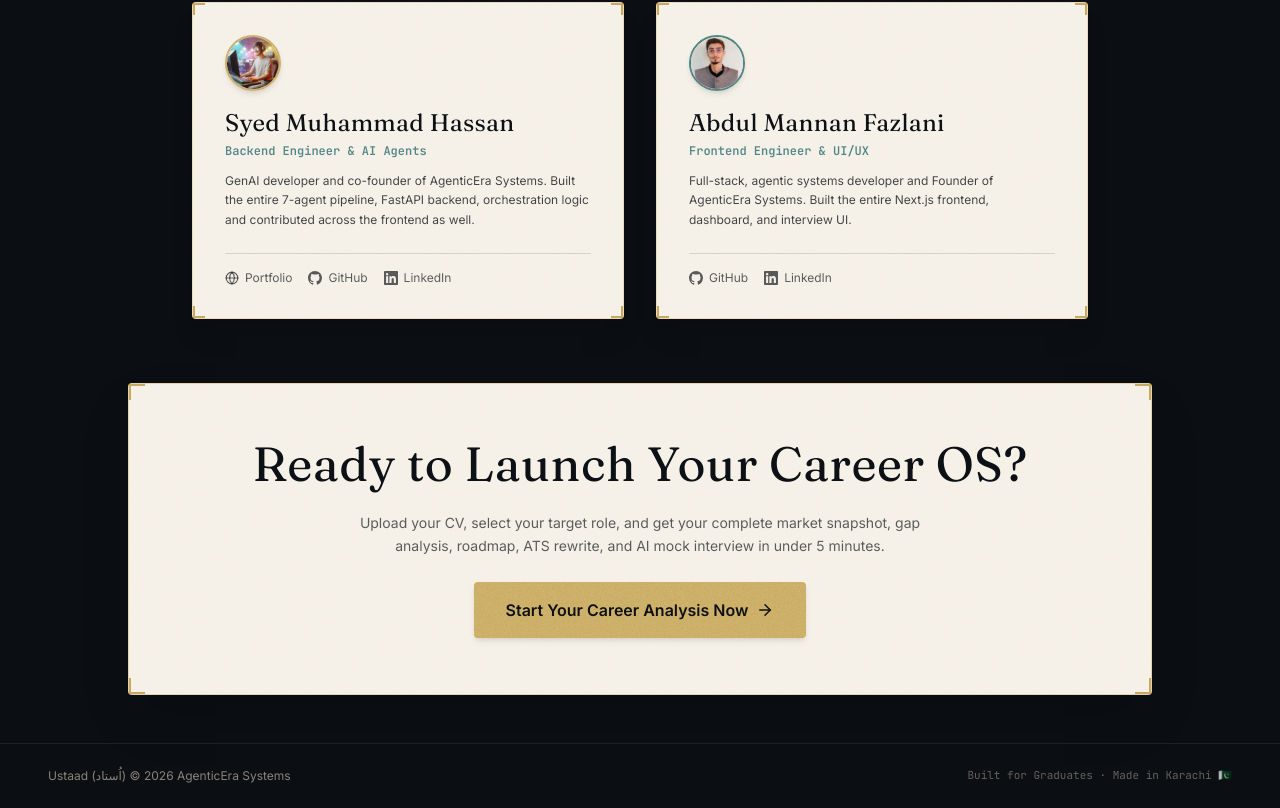
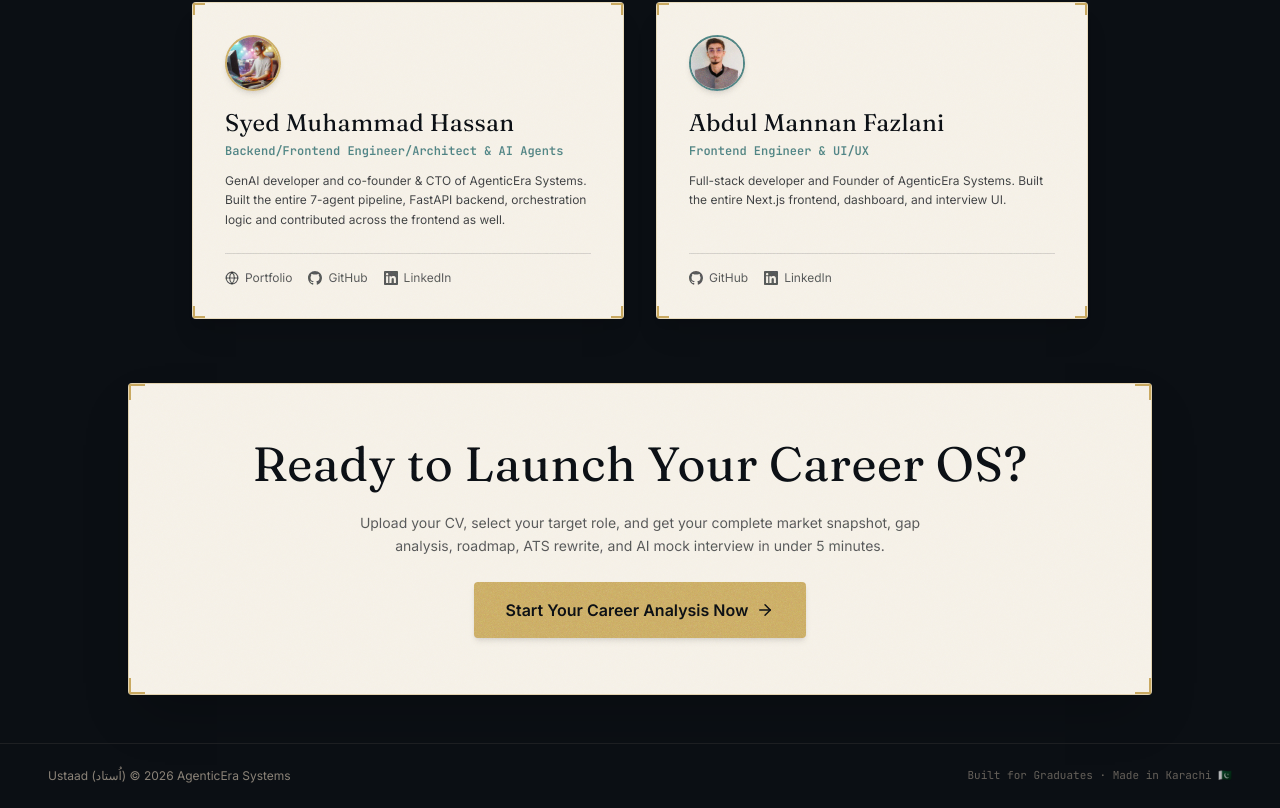
Before and after one commit to Muhammad-Hassan12/Ustaad, a Next.js app in the folder frontend/: page /about in a window 1280 px wide. Shown: the part 5520-6328 px from the top of the page. Built offline with nearby package versions, Linux system fonts and the light colour scheme; no server answers.

Commit message:
V2 Final :)

```diff
--- a/frontend/app/about/page.tsx
+++ b/frontend/app/about/page.tsx
@@ -518,9 +518,9 @@ export default function AboutPage() {
                 className="w-14 h-14 rounded-full shadow-md border-2 border-brass object-cover"
               />
               <h3 className="font-display text-2xl text-ink mt-4">Syed Muhammad Hassan</h3>
-              <p className="font-mono text-xs text-teal font-semibold mt-1">Backend Engineer & AI Agents</p>
+              <p className="font-mono text-xs text-teal font-semibold mt-1">Backend/Frontend Engineer/Architect & AI Agents</p>
               <p className="font-body text-xs text-ink/80 mt-3 leading-relaxed">
-                GenAI developer and co-founder of AgenticEra Systems. Built the entire 7-agent pipeline,
+                GenAI developer and co-founder & CTO of AgenticEra Systems. Built the entire 7-agent pipeline,
                 FastAPI backend, orchestration logic and contributed across the frontend as well.
               </p>
             </div>
@@ -572,7 +572,7 @@ export default function AboutPage() {
               <h3 className="font-display text-2xl text-ink mt-4">Abdul Mannan Fazlani</h3>
               <p className="font-mono text-xs text-teal font-semibold mt-1">Frontend Engineer & UI/UX</p>
               <p className="font-body text-xs text-ink/80 mt-3 leading-relaxed">
-                Full-stack, agentic systems developer and Founder of AgenticEra Systems.
+                Full-stack developer and Founder of AgenticEra Systems.
                 Built the entire Next.js frontend, dashboard, and interview UI.
               </p>
             </div>
```
Also changed, not shown: 1 other file (tests, documents, lock files or other folders).
